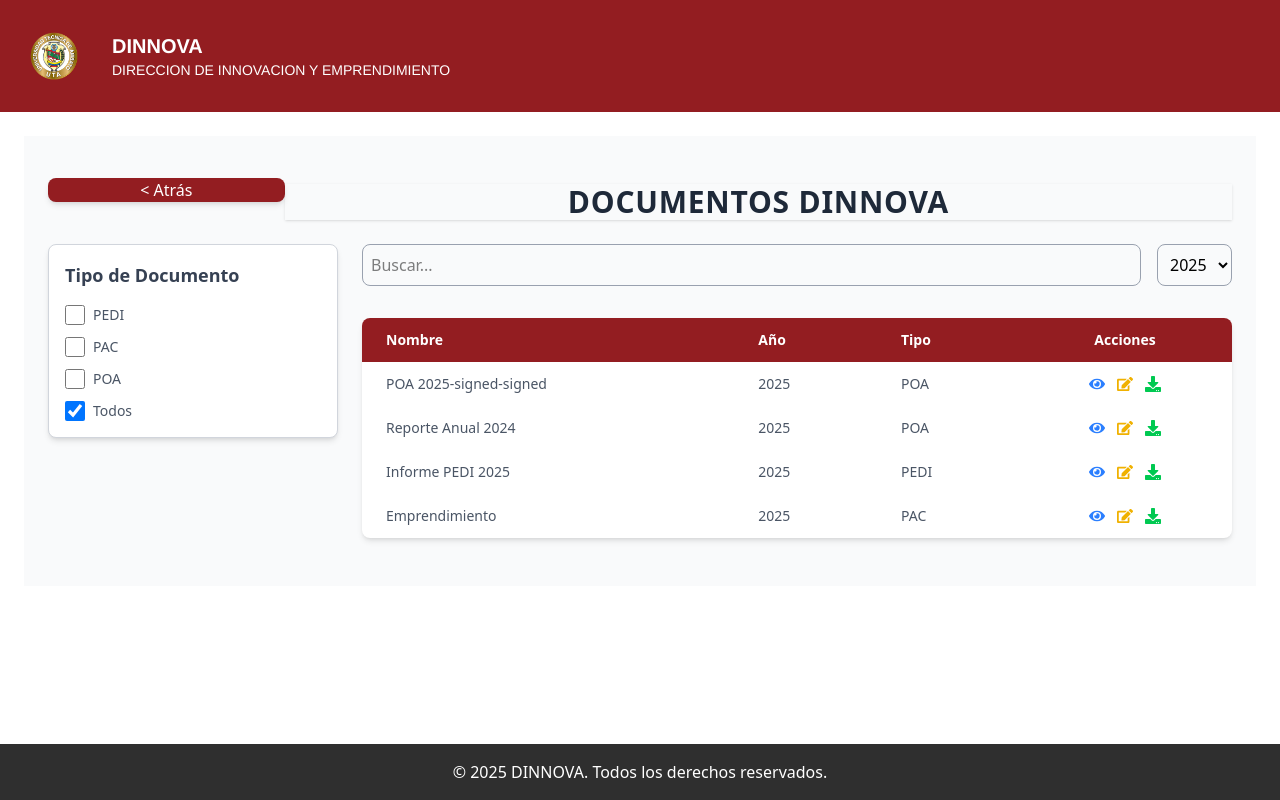
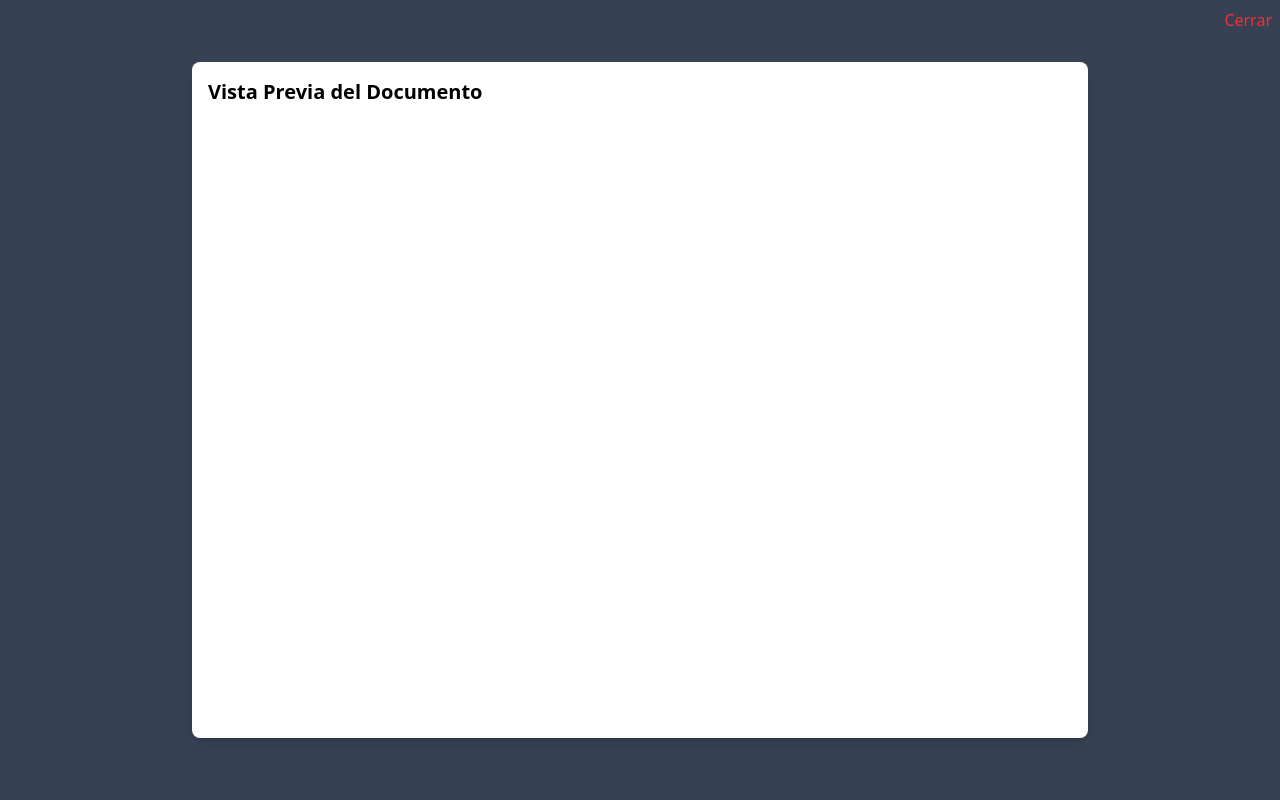
Before and after one commit to Dionisio202/ReporteOffice, a React (Vite) app: page /GestorDocumento in a window 1280 px wide. Both pictures are taken after a click on the button 1097 px from the left and 384 px from the top of the page. Built offline with nearby package versions, Linux system fonts and the light colour scheme.

Commit message:
visualizar documentos

```diff
--- a/src/pages/gestor_documentos/gestor_documentos.tsx
+++ b/src/pages/gestor_documentos/gestor_documentos.tsx
@@ -10,6 +10,8 @@ const GestorDocumentos = () => {
   const [year, setYear] = useState("2025");
   const [documentType, setDocumentType] = useState({ PEDI: false, PAC: false, POA: false, Todos: true });
   const [downloadDropdown, setDownloadDropdown] = useState(null);
+  const [showModal, setShowModal] = useState(false);  // Estado para manejar el modal
+  const [currentDoc, setCurrentDoc] = useState(null);  // Estado para almacenar el documento actual
 
   const documentos = [
     { nombre: "POA 2025-signed-signed", año: "2025", tipo: "POA" },
@@ -56,6 +58,18 @@ const GestorDocumentos = () => {
     navigate("/");
   };
 
+  // Maneja la apertura del modal para ver el archivo
+  const handleView = (doc) => {
+    setCurrentDoc(doc);
+    setShowModal(true);
+  };
+
+  // Cierra el modal
+  const closeModal = () => {
+    setShowModal(false);
+    setCurrentDoc(null);
+  };
+
   return (
     <div className="p-6 bg-gray-50">
       <div className="flex items-center justify-between w-full">
@@ -98,7 +112,7 @@ const GestorDocumentos = () => {
                       <td className="py-3 px-6 text-left">{doc.tipo}</td>
                       <td className="py-3 px-6 text-center relative">
                         <div className="flex items-center justify-center space-x-3">
-                          <button title="Ver" className="text-blue-500 hover:text-blue-700">
+                          <button title="Ver" className="text-blue-500 hover:text-blue-700" onClick={() => handleView(doc)}>
                             <FaEye className="w-4 h-4" />
                           </button>
                           <button title="Editar" onClick={handleEdit} className="text-yellow-500 hover:text-yellow-700">
@@ -132,6 +146,17 @@ const GestorDocumentos = () => {
           </div>
         </div>
       </div>
+
+      {/* Modal para ver el archivo */}
+      {showModal && currentDoc && (
+        <div className="fixed inset-0 bg-gray-700 bg-opacity-50 flex justify-center items-center z-50">
+          <div className="bg-white p-4 rounded-lg shadow-lg max-w-4xl w-full">
+            <button onClick={closeModal} className="absolute top-2 right-2 text-red-500">Cerrar</button>
+            <h2 className="text-xl font-semibold mb-4">Vista Previa del Documento</h2>
+            <iframe src={currentDoc.archivo} width="100%" height="600px" title="Document Preview"></iframe>
+          </div>
+        </div>
+      )}
     </div>
   );
 };
```
